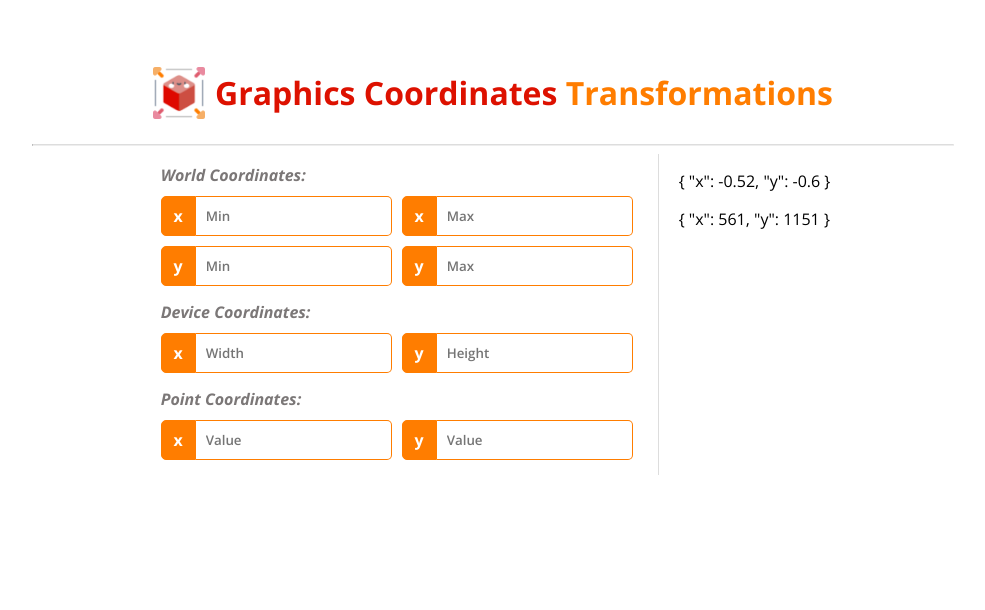
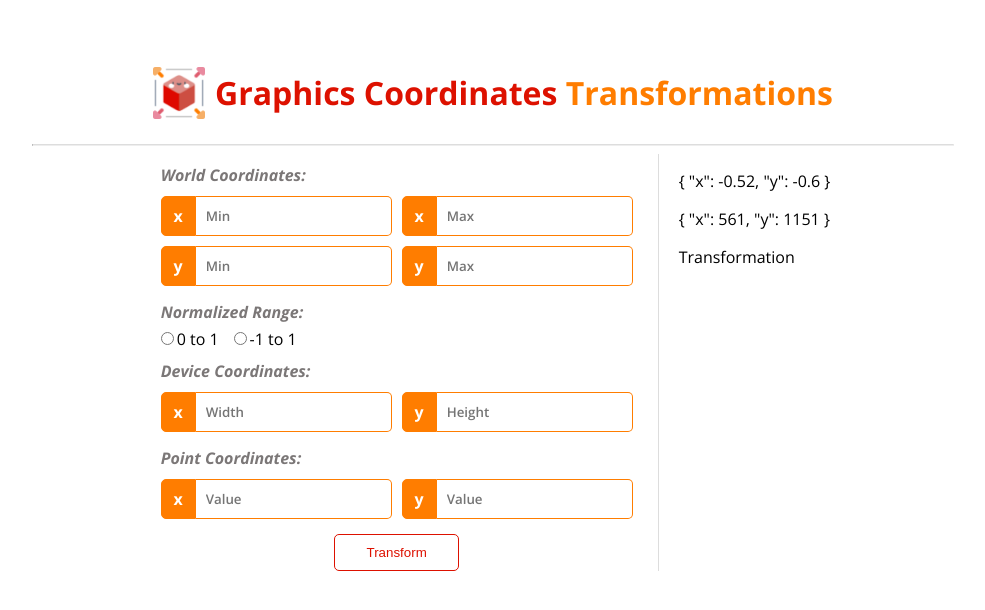
Before and after one commit to feelsantiago/cg-coordinates-clip, an Angular app: page / in a window 1280 px wide. Shown: the top 610 px of the page, without its empty margins (147-1132 px from the left). Built offline with nearby package versions, Linux system fonts and the light colour scheme.

Commit message:
add normalized range

```diff
--- a/src/app/app.component.html
+++ b/src/app/app.component.html
@@ -21,6 +21,7 @@
         <div class="column">
             <p>{{ ndc | json }}</p>
             <p>{{ dc | json }}</p>
+            <app-transformation-result></app-transformation-result>
         </div>
     </div>
 </div>
--- a/src/app/app.module.ts
+++ b/src/app/app.module.ts
@@ -3,10 +3,10 @@ import { NgModule } from '@angular/core';
 
 import { AppRoutingModule } from './app-routing.module';
 import { AppComponent } from './app.component';
-import { InputCoordinatesComponent } from './components';
+import { InputCoordinatesComponent, TransformationResultComponent } from './components';
 
 @NgModule({
-    declarations: [AppComponent, InputCoordinatesComponent],
+    declarations: [AppComponent, InputCoordinatesComponent, TransformationResultComponent],
     imports: [BrowserModule, AppRoutingModule],
     providers: [],
     bootstrap: [AppComponent],
--- a/src/app/components/index.ts
+++ b/src/app/components/index.ts
@@ -1 +1,2 @@
-export * from './input-coordinates/input-coordinates';
+export * from './input-coordinates/input-coordinates.component';
+export * from './transformation-result/transformation-result.component';
--- a/src/app/components/input-coordinates/input-coordinates.html
+++ b/src/app/components/input-coordinates/input-coordinates.component.html
@@ -22,6 +22,19 @@
                         <div class="coordinate">y</div>
                         <input type="number" placeholder="Max" />
                     </div>
+                </div>
+            </div>
+        </div>
+        <div class="normalized-device-coordinate">
+            <h4 class="section-label">Normalized Range:</h4>
+            <div class="row">
+                <div>
+                    <input type="radio" id="origin" name="normalized" value="origin" />
+                    <label for="origin">0 to 1</label>
+                </div>
+                <div>
+                    <input type="radio" id="center" name="normalized" value="center" />
+                    <label for="center">-1 to 1</label>
                 </div>
             </div>
         </div>
@@ -51,5 +64,8 @@
                 </div>
             </div>
         </div>
+        <div class="action">
+            <button>Transform</button>
+        </div>
     </form>
 </div>
--- a/src/app/components/input-coordinates/input-coordinates.scss
+++ b/src/app/components/input-coordinates/input-coordinates.component.scss
@@ -58,3 +58,29 @@ input {
 .group {
     margin: 10px 0;
 }
+
+.action {
+    display: flex;
+    justify-content: center;
+
+    button {
+        background-color: white;
+        border: 1px solid #dd1100;
+        color: #dd1100;
+        padding: 10px 20px;
+        width: 125px;
+        border-radius: 5px;
+        font-weight: 500;
+
+        &:hover {
+            background-color: #ec561a;
+            border: 1px solid #ec561a;
+            color: white;
+            cursor: pointer;
+        }
+
+        &:focus {
+            outline: none;
+        }
+    }
+}
--- a/src/app/components/input-coordinates/input-coordinates.ts
+++ b/src/app/components/input-coordinates/input-coordinates.component.ts
@@ -2,7 +2,7 @@ import { Component } from '@angular/core';
 
 @Component({
     selector: 'app-input-coordinates',
-    styleUrls: ['./input-coordinates.scss'],
-    templateUrl: './input-coordinates.html',
+    styleUrls: ['./input-coordinates.component.scss'],
+    templateUrl: './input-coordinates.component.html',
 })
 export class InputCoordinatesComponent {}
--- /dev/null
+++ b/src/app/components/transformation-result/transformation-result.component.html
@@ -0,0 +1 @@
+<p>Transformation</p>
```
Also changed, not shown: src/app/components/transformation-result/transformation-result.component.ts (added, +8 -0 lines), src/app/components/transformation-result/transformation-result.component.scss (added).
